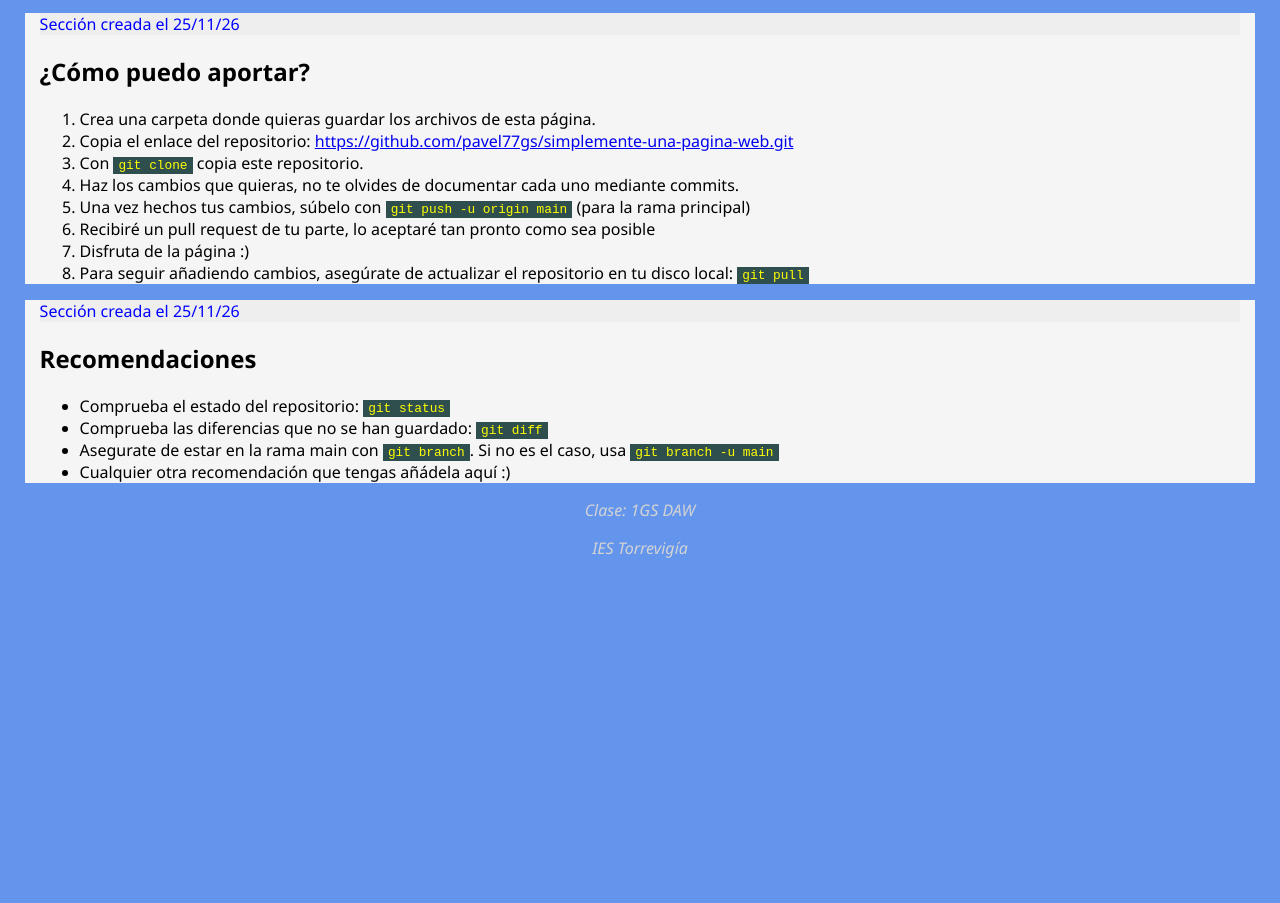
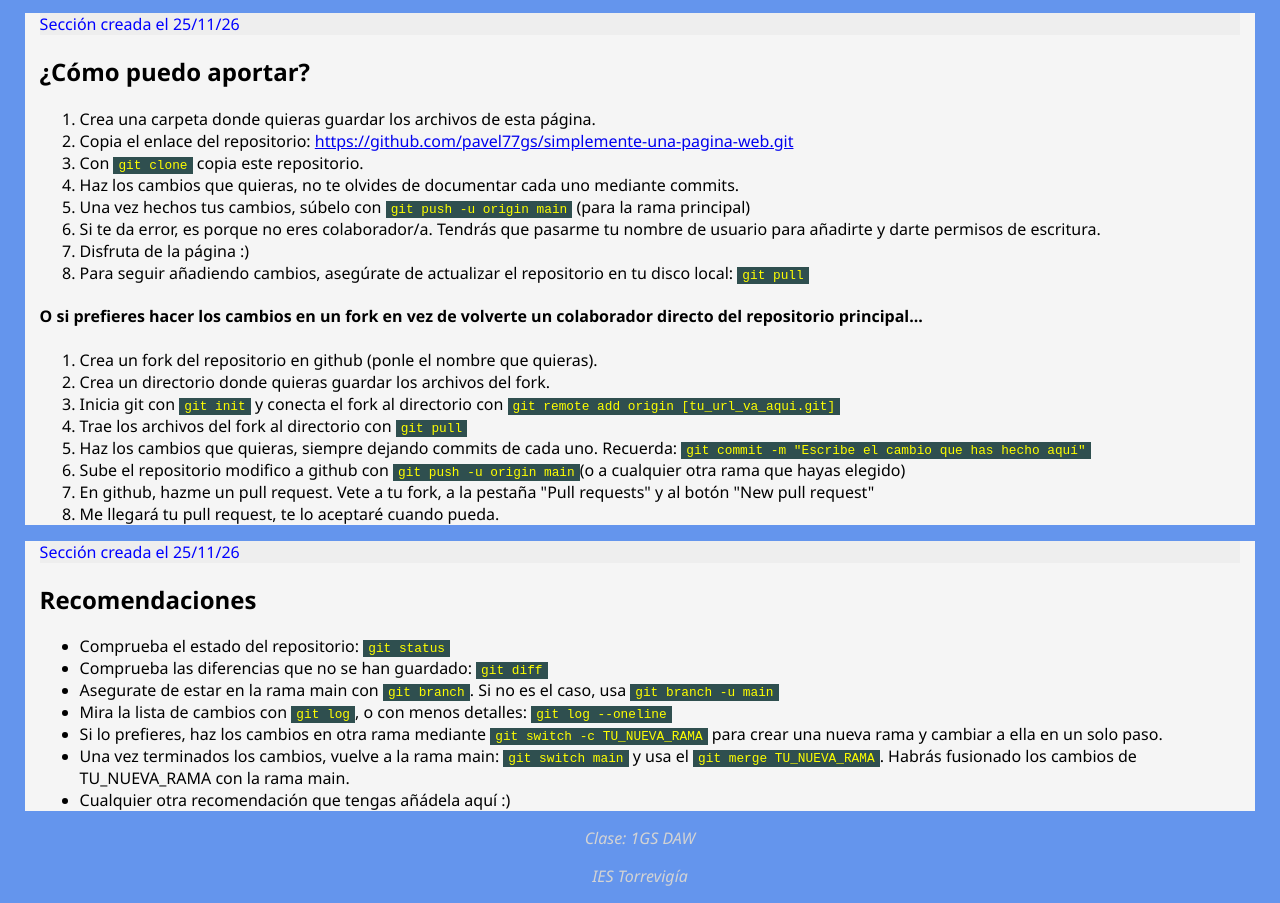
Before and after one commit to Joni-Jona/simplemente-una-pagina-web, a plain HTML site: page paginas/ayuda.html in a window 1280 px wide. Shown: the part 147-1050 px from the top of the page. Before the commit the page ends 800 px from the top, so only its background shows below. Drawn offline with Linux system fonts and the light colour scheme.

Commit message:
Actualizo guía de ayuda.html

```diff
--- a/paginas/ayuda.html
+++ b/paginas/ayuda.html
@@ -27,9 +27,20 @@
             <li>Con <code>git clone</code> copia este repositorio.</li>
             <li>Haz los cambios que quieras, no te olvides de documentar cada uno mediante commits.</li>
             <li>Una vez hechos tus cambios, súbelo con <code>git push -u origin main</code> (para la rama principal)</li>
-            <li>Recibiré un pull request de tu parte, lo aceptaré tan pronto como sea posible</li>
+            <li>Si te da error, es porque no eres colaborador/a. Tendrás que pasarme tu nombre de usuario para añadirte y darte permisos de escritura.</li>
             <li>Disfruta de la página :)</li>
             <li>Para seguir añadiendo cambios, asegúrate de actualizar el repositorio en tu disco local: <code>git pull</code></li>
+        </ol>
+        <h4>O si prefieres hacer los cambios en un fork en vez de volverte un colaborador directo del repositorio principal...</h4>
+        <ol>
+            <li>Crea un fork del repositorio en github (ponle el nombre que quieras).</li>
+            <li>Crea un directorio donde quieras guardar los archivos del fork.</li>
+            <li>Inicia git con <code>git init</code> y conecta el fork al directorio con <code>git remote add origin [tu_url_va_aqui.git]</code></li>
+            <li>Trae los archivos del fork al directorio con <code>git pull</code></li>
+            <li>Haz los cambios que quieras, siempre dejando commits de cada uno. Recuerda: <code>git commit -m "Escribe el cambio que has hecho aquí"</code></li>
+            <li>Sube el repositorio modifico a github con <code>git push -u origin main</code>(o a cualquier otra rama que hayas elegido)</li>
+            <li>En github, hazme un pull request. Vete a tu fork, a la pestaña "Pull requests" y al botón "New pull request"</li>
+            <li>Me llegará tu pull request, te lo aceptaré cuando pueda.</li>
         </ol>
     </section>
     <section class="seccion_simple">
@@ -39,6 +50,10 @@
             <li>Comprueba el estado del repositorio: <code>git status</code></li>
             <li>Comprueba las diferencias que no se han guardado: <code>git diff</code></li>
             <li>Asegurate de estar en la rama main con <code>git branch</code>. Si no es el caso, usa <code>git branch -u main</code></li>
+            <li>Mira la lista de cambios con <code>git log</code>, o con menos detalles: <code>git log --oneline</code></li>
+            <li>Si lo prefieres, haz los cambios en otra rama mediante <code>git switch -c TU_NUEVA_RAMA</code> para crear una nueva rama y cambiar a ella en un solo paso.</li>
+            <li>Una vez terminados los cambios, vuelve a la rama main: <code>git switch main</code> y usa el <code>git merge TU_NUEVA_RAMA</code>. Habrás fusionado
+            los cambios de TU_NUEVA_RAMA con la rama main.</li>
             <li>Cualquier otra recomendación que tengas añádela aquí :)</li>
         </ul>
     </section>
```
